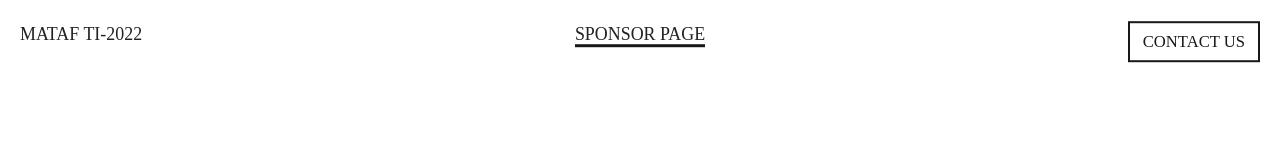
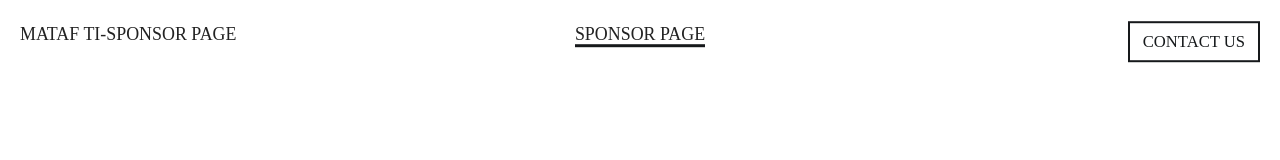
Before and after one commit to Ayash13/MATAF-TI-SPONSOR.github.io, a plain HTML site: page index.html in a window 1280 px wide. Shown: the top 160 px of the page. Drawn offline with nearby package versions, Linux system fonts and the light colour scheme; a web font is replaced by a local one.

Commit message:
Update index.html

```diff
--- a/index.html
+++ b/index.html
@@ -20,7 +20,7 @@
     </div>
 
     <header id="header">
-        <a href="#section1" class="logo">MATAF TI-2022</a>
+        <a href="#section1" class="logo">MATAF TI-SPONSOR PAGE</a>
         <span class="title">SPONSOR PAGE</span>
         <a href="#form" class="contact">contact us</a>
     </header>
```
